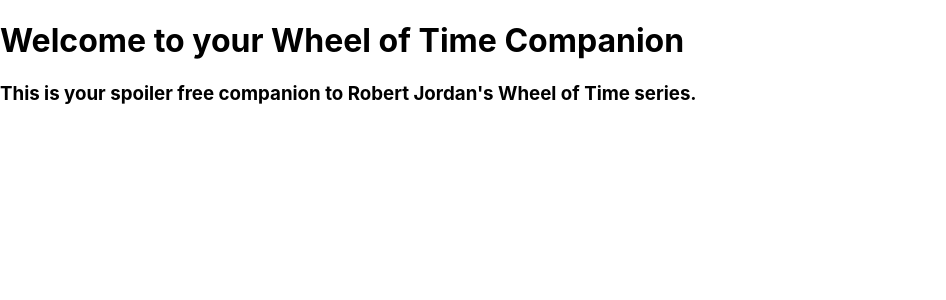
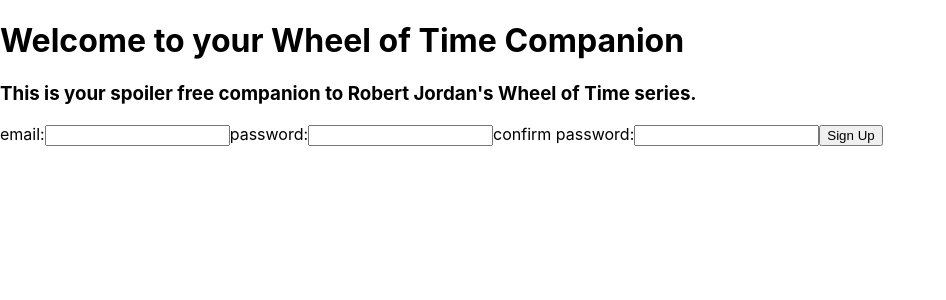
Before and after one commit to Mikelanne/wot-companion, a React (Create React App) app: page / in a window 1280 px wide. Shown: the top 300 px of the page, without its empty margins (0-946 px from the left). Built offline with nearby package versions, Linux system fonts and the light colour scheme; a web font is replaced by a local one.

Commit message:
Adding new user form

```diff
--- /dev/null
+++ b/src/components/auth/Registration.js
@@ -0,0 +1,57 @@
+import { Component } from "react";
+
+export default class Registration extends Component {
+
+    constructor(props){
+        super(props);
+
+        this.state = {
+            email: "",
+            username: "",
+            password: "",
+            password_confirmation: "",
+            registrationErrors: ""
+        }
+    }
+
+    handleChange = (event) => {
+        console.log("changed")
+    }
+
+    handleSubmit = (event) => {
+        console.log("submitted")
+        event.preventDefault();
+    }
+
+
+    render(){
+        return(
+            <div>
+               <form onSubmit={this.handleSubmit}>
+                   <label>email:</label>
+                   <input
+                        type="email"
+                        name="email"
+                        value={this.state.email}
+                        onChange={this.handleChange}
+                    />
+                   <label>password:</label>
+                   <input
+                        type="password"
+                        name="password"
+                        value={this.state.password}
+                        onChange={this.handleChange}
+                    />
+                    <label>confirm password:</label>
+                    <input
+                        type="password"
+                        name="password_confirmation"
+                        value={this.state.password_confirmation}
+                        onChange={this.handleChange}
+                    />
+                    <button type="submit">Sign Up</button>
+               </form>
+            </div>
+        )
+    }
+}
--- a/src/components/home.js
+++ b/src/components/home.js
@@ -1,10 +1,12 @@
+import Registration from "./auth/Registration"
+
 const Home = () => {
 
     return (
         <div>
             <h1>Welcome to your Wheel of Time Companion</h1>
             <h3>This is your spoiler free companion to Robert Jordan's Wheel of Time series.</h3>
-
+            <Registration />
         {/* form goes here for log in */}
         </div>
     )
```
